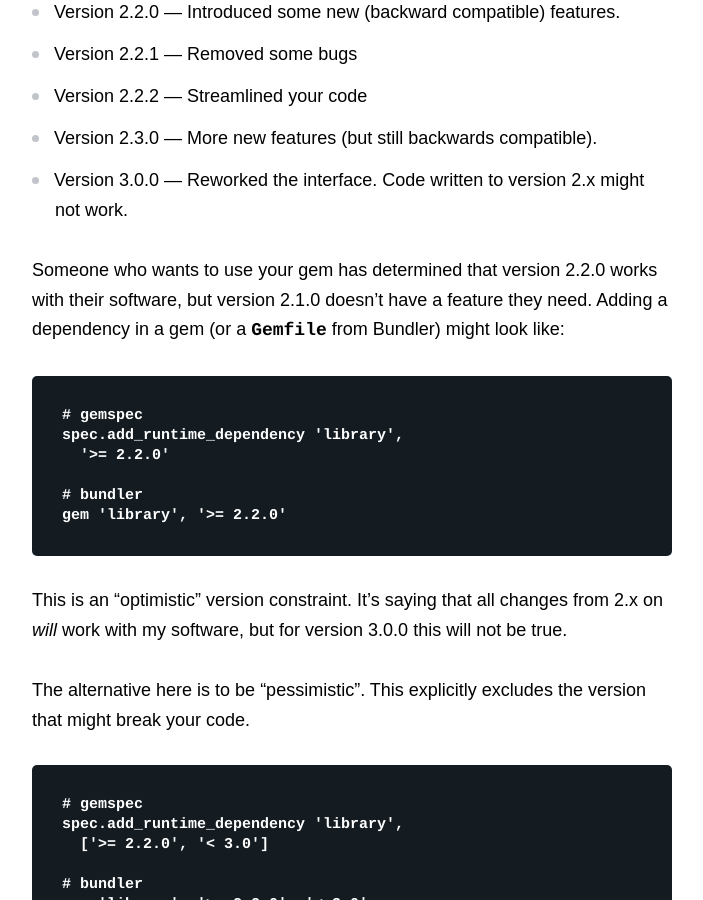
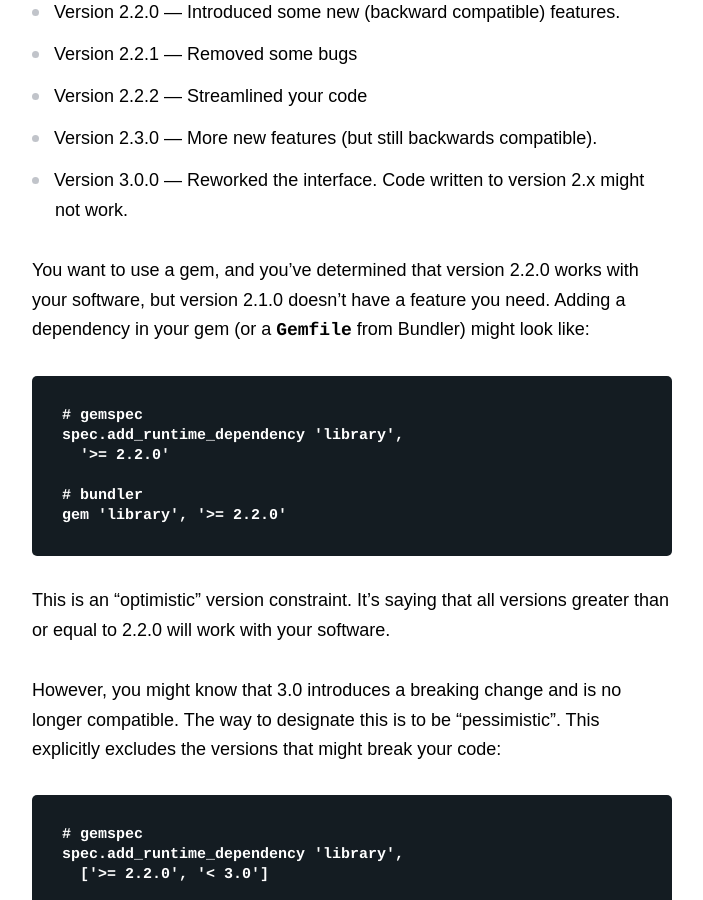
Before and after one commit to radar/guides, a Jekyll site: the page built from patterns.md, in a window 1280 px wide and 900 px high, scrolled down 4214 px. Shown: the whole window, without its empty margins (438-1141 px from the left). Built offline with Jekyll 4.4.1, drawn with Linux system fonts in a browser that asks for light colours; nearby versions of some CDN libraries.

Commit message:
Clearer wording on optimistic and pessimistic versioning
The current wording provides an ambiguous (and incorrect, in one case) interpretation of how optimistic versioning works.

Specifically:

> This is an "optimistic" version constraint. It's saying that all changes from 2.x on will work with my software, but for version 3.0.0 this will not be true.

I realize that this is in reference to why one might want a pessimistic constraint, but because it is listed under the optimistic constraint section, it implies that an optimistic constraint will not allow for version 3.0.0 to work, which is exactly the opposite of how optimistic versioning works. In my case, this caused me to think I had misunderstood the Gemspec specification, rather than found what turns out to (I think) be a bug in Bundler: https://github.com/bundler/bundler/issues/4945

I've rewritten this section in a way that I think is much clearer. Hopefully it's useful to others reading through it.

```diff
--- a/patterns.md
+++ b/patterns.md
@@ -148,9 +148,9 @@ Let's say the following releases of a gem exist:
 * **Version 3.0.0** — Reworked the interface. Code written to version 2.x might
   not work.
 
-Someone who wants to use your gem has determined that version 2.2.0 works with
-their software, but version 2.1.0 doesn't have a feature they need. Adding a
-dependency in a gem (or a `Gemfile` from Bundler) might look like:
+You want to use a gem, and you've determined that version 2.2.0 works with
+your software, but version 2.1.0 doesn't have a feature you need. Adding a
+dependency in your gem (or a `Gemfile` from Bundler) might look like:
 
     # gemspec
     spec.add_runtime_dependency 'library',
@@ -159,12 +159,12 @@ dependency in a gem (or a `Gemfile` from Bundler) might look like:
     # bundler
     gem 'library', '>= 2.2.0'
 
-This is an "optimistic" version constraint. It's saying that all changes from
-2.x on *will* work with my software, but for version 3.0.0 this will not be
-true.
+This is an "optimistic" version constraint. It's saying that all versions greater
+than or equal to 2.2.0 will work with your software.
 
-The alternative here is to be "pessimistic". This explicitly excludes the
-version that might break your code.
+However, you might know that 3.0 introduces a breaking change and is no longer
+compatible. The way to designate this is to be "pessimistic". This explicitly
+excludes the versions that might break your code:
 
     # gemspec
     spec.add_runtime_dependency 'library',
```
